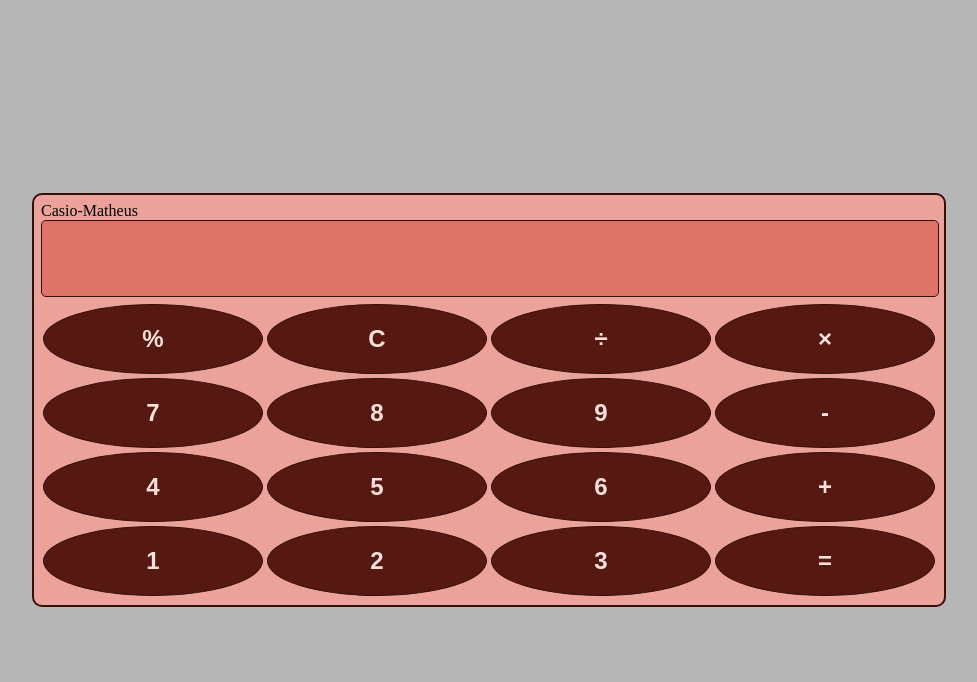
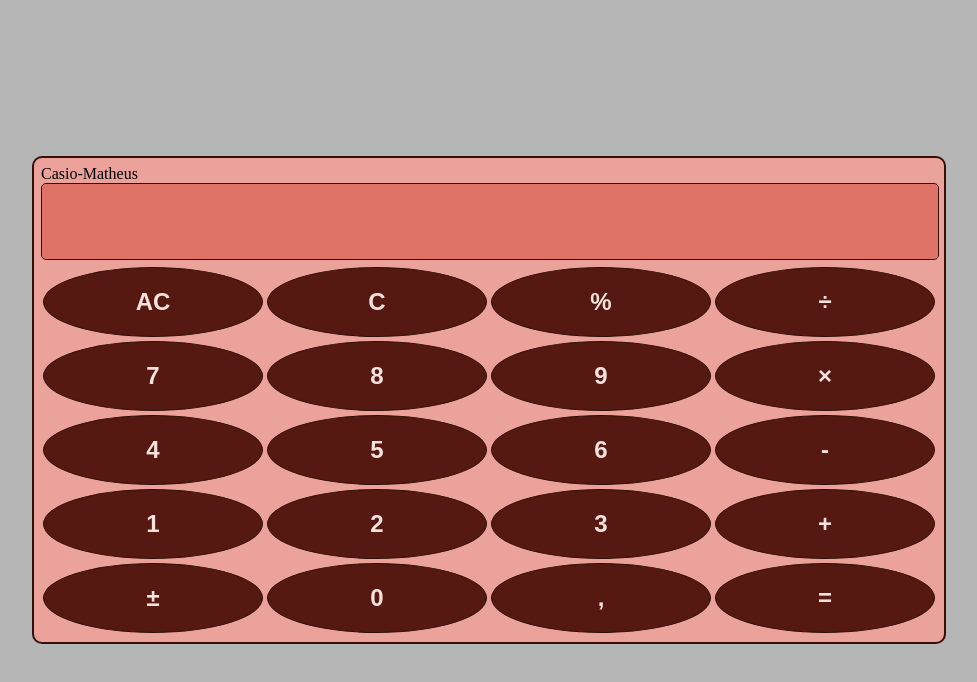
Before and after one commit to matheuspmbarcellos/calculadora-react, a React (Create React App) app: page / in a window 1280 px wide. Shown: the top 682 px of the page, without its empty margins (151-1128 px from the left). Built offline with nearby package versions, Linux system fonts and the light colour scheme.

Commit message:
update styles

```diff
--- a/src/App.js
+++ b/src/App.js
@@ -3,6 +3,7 @@ import Input from "./components/Input"
 import Button from "./components/Button"
 
 const App = () => {
+
 
   return (
     <Container>
@@ -10,27 +11,33 @@ const App = () => {
         <p>Casio-Matheus</p>
         <Input />
         <Row>
+          <Button label="AC" onclick=""/>
+          <Button label="C" onclick=""/>
           <Button label="%" onclick=""/>
-          <Button label="C" onclick=""/>
           <Button label="÷" onclick=""/>
-          <Button label="×" onclick=""/>
         </Row>
         <Row>
           <Button label="7" onclick=""/>
           <Button label="8" onclick=""/>
           <Button label="9" onclick=""/>
-          <Button label="-" onclick=""/>
+          <Button label="×" onclick=""/>
         </Row>
         <Row>
           <Button label="4" onclick=""/>
           <Button label="5" onclick=""/>
           <Button label="6" onclick=""/>
-          <Button label="+" onclick=""/>
+          <Button label="-" onclick=""/>
         </Row>
         <Row>
           <Button label="1" onclick=""/>
           <Button label="2" onclick=""/>
           <Button label="3" onclick=""/>
+          <Button label="+" onclick=""/>
+        </Row>
+        <Row>
+          <Button label="±" onclick=""/>
+          <Button label="0" onclick=""/>
+          <Button label="," onclick=""/>
           <Button label="=" onclick=""/>
         </Row>
       </Content>
--- a/src/components/Button/styles.js
+++ b/src/components/Button/styles.js
@@ -10,4 +10,8 @@ export const ButtonContainer = styled.button`
     font-size: 24px;
     font-weight: 700;
     flex: 1;
+
+    &:hover {
+        opacity: 0.6;
+    }
 `
--- a/src/components/Input/index.js
+++ b/src/components/Input/index.js
@@ -4,7 +4,7 @@ const Input = () => {
 
     return (
         <InputContainer>
-            <input />
+            <input disabled/>
         </InputContainer>
     );
 }
```
